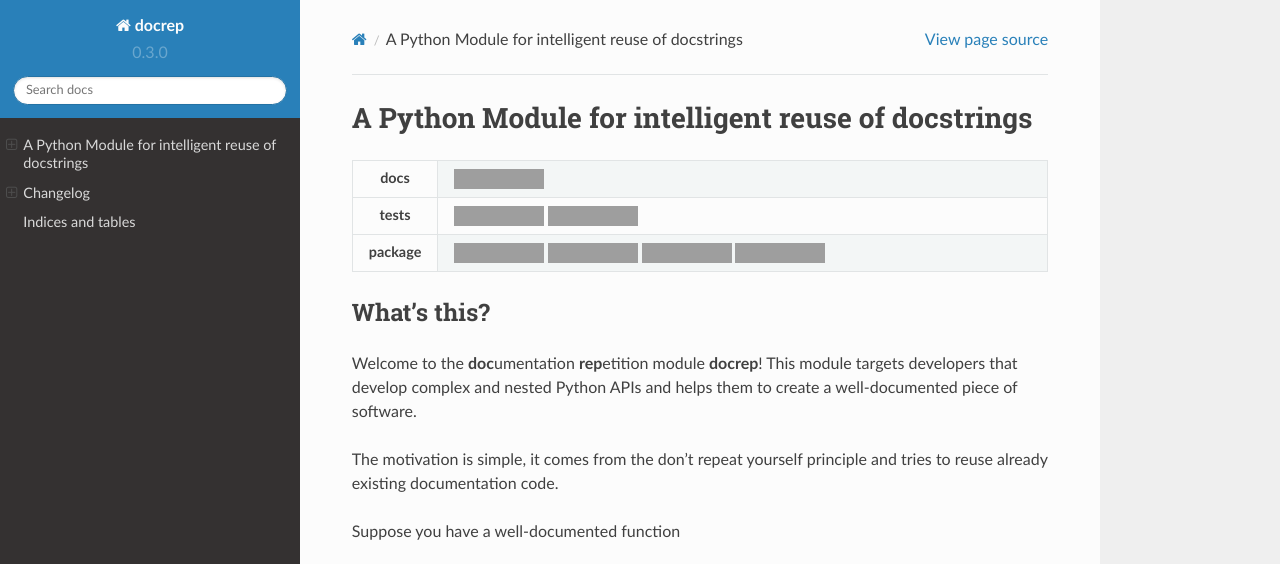
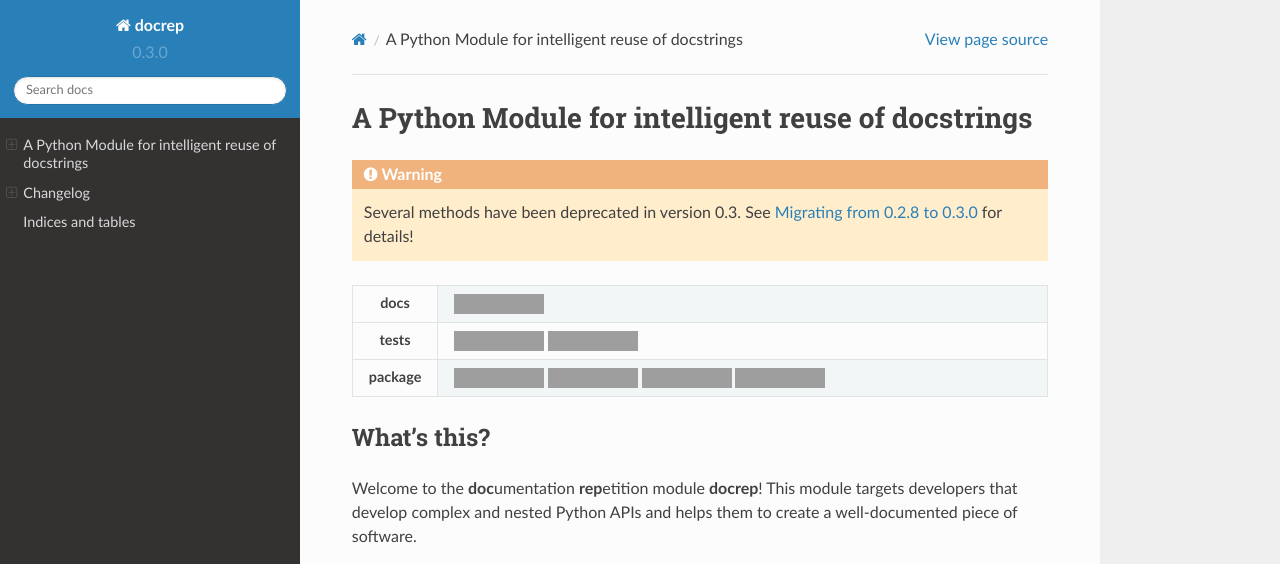
Before and after one commit to Chilipp/docrep, a Sphinx documentation site: the page built from docs/index.rst, in a window 1280 px wide and 900 px high, cut to the strip 0-564 px from the top of the window. Built offline with Sphinx 7.4.7 and the Read the Docs theme 2.0.0, drawn with Linux system fonts in a browser that asks for light colours; pages that are not in the unit, such as notebooks, are missing from menus; grey boxes are pictures that could not be loaded.

Commit message:
add warning about deprecated methods

```diff
--- a/docs/index.rst
+++ b/docs/index.rst
@@ -11,6 +11,11 @@
     :maxdepth: 1
 
     index
+
+.. warning::
+
+    Several methods have been deprecated in version 0.3. See :ref:`migrate-to-0.3`
+    for details!
 
 .. only:: html and not epub
 
```
